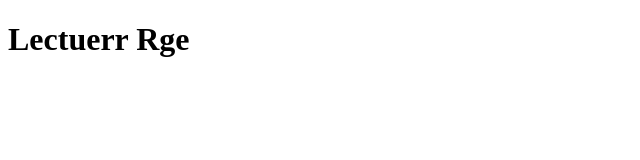
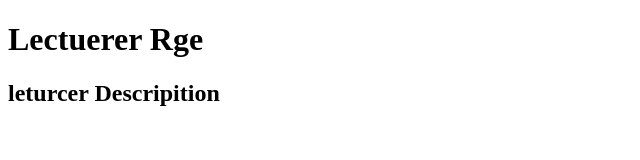
Before and after one commit to Speeex-TechLab1/git-presentation, a plain HTML site: page Arbnor.html in a window 1280 px wide. Shown: the whole page, without its empty margins (0-640 px from the left). Drawn offline with Linux system fonts and the light colour scheme.

Commit message:
addet descriptitpion

```diff
--- a/Arbnor.html
+++ b/Arbnor.html
@@ -7,6 +7,7 @@
 </head>
 <body>
     <div class="main">
-    <h1>Lectuerr Rge</h1>
+    <h1>Lectuerer Rge</h1>
+    <h2>leturcer Descripition</h2>
 </body>
 </html>
```
